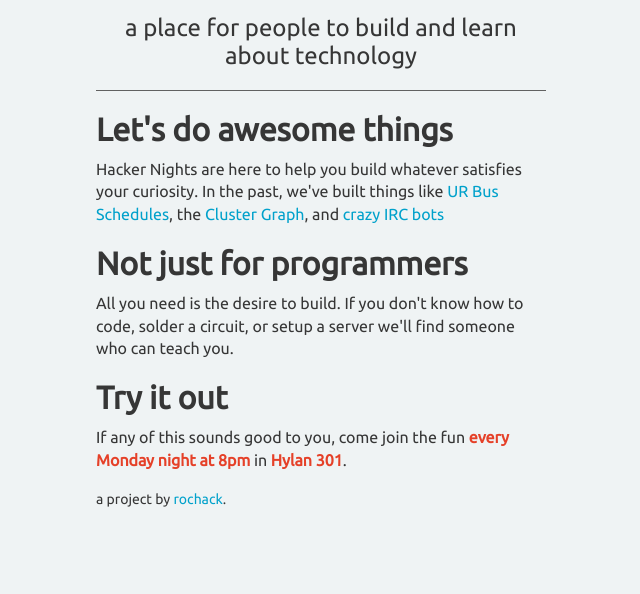
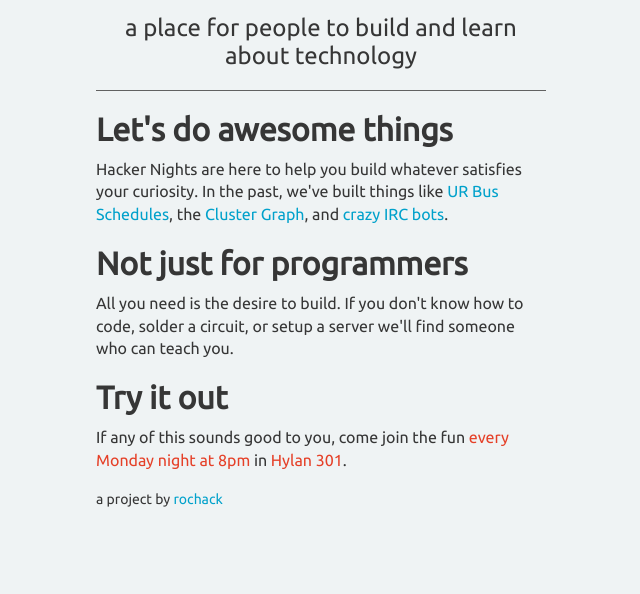
Before and after one commit to RocHack/rochack.org, a Jekyll site: the page hacker_night.html, which Jekyll copies as it is, in a window 1280 px wide. Shown: the part 94-688 px from the top of the page, without its empty margins (319-959 px from the left). Built offline with Jekyll 4.4.1, drawn with Linux system fonts in a browser that asks for light colours.

Commit message:
Minor changes

```diff
--- a/hacker_night.html
+++ b/hacker_night.html
@@ -13,7 +13,7 @@
             <div class="stripe gray">&nbsp;</div>
 
             <h1>Let's do awesome things</h1>
-            <p>Hacker Nights are here to help you build whatever satisfies your curiosity. In the past, we've built things like <a href="http://rochack.org/rocbuses/">UR Bus Schedules</a>, the <a href="http://rochack.org/clustergraph/">Cluster Graph</a>, and <a href="https://github.com/RocHack/rochako">crazy IRC bots</a></p>
+            <p>Hacker Nights are here to help you build whatever satisfies your curiosity. In the past, we've built things like <a href="http://rochack.org/rocbuses/">UR Bus Schedules</a>, the <a href="http://rochack.org/clustergraph/">Cluster Graph</a>, and <a href="https://github.com/RocHack/rochako">crazy IRC bots</a>.</p>
 
             <h1>Not just for programmers</h1>
             <p>All you need is the desire to build. If you don't know how to code, solder a circuit, or setup a server we'll find someone who can teach you.</p>
@@ -21,7 +21,7 @@
             <h1>Try it out</h1>
             <p>If any of this sounds good to you, come join the fun <b>every Monday night at 8pm</b> in <b>Hylan 301</b>.</p>
 
-            <div class="footer">a project by <a href="http://rochack.org">rochack</a>.</div>
+            <div class="footer">a project by <a href="http://rochack.org">rochack</a></div>
         </div>
     </body>
 </html>
--- a/static/hacker_night.css
+++ b/static/hacker_night.css
@@ -13,7 +13,7 @@ a {
 }
 
 b {
-    font-weight: bold;
+    font-weight: normal;
     color: #E54028;
 }
 
```
